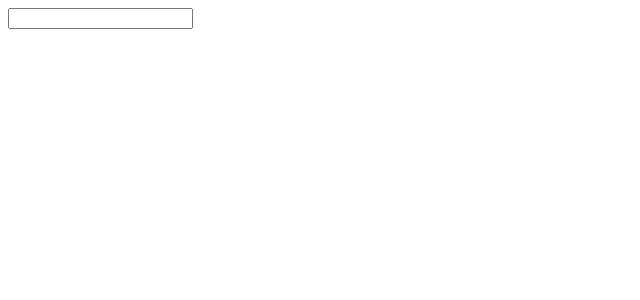
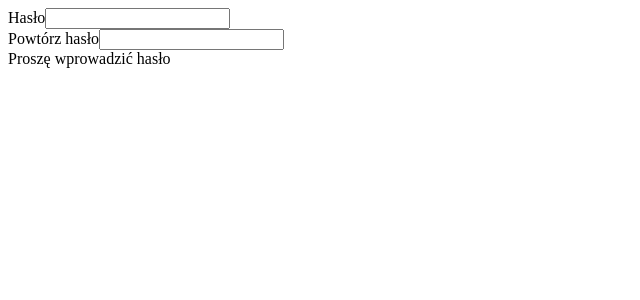
Before and after one commit to Ablaszak/WDAI, a React (Vite) app in the folder lab5-project/: page / in a window 1280 px wide. Shown: the top 300 px of the page, without its empty margins (0-640 px from the left). Built offline with nearby package versions, Linux system fonts and the light colour scheme.

Commit message:
finished 3.2

```diff
--- a/lab5-project/src/App.tsx
+++ b/lab5-project/src/App.tsx
@@ -1,7 +1,7 @@
-import Formularz from "./components/formularze/Formularz.tsx";
+import Haslo from "./components/formularze/Haslo.tsx";
 
 function App() {
-    return <Formularz/>;
+    return <Haslo/>;
 }
 
 export default App
--- /dev/null
+++ b/lab5-project/src/components/formularze/Haslo.tsx
@@ -0,0 +1,29 @@
+import {useState} from "react";
+
+function divTxt([h1, h2] : [string, string]){
+    if(h1 == '' || h2 == '')
+        return "Proszę wprowadzić hasło";
+    if(h1 != h2)
+        return "Hasła nie są zgodne"
+    return ""
+}
+
+export default function Haslo(){
+    const[H1, setH1] = useState('');
+    const[H2, setH2] = useState('');
+
+    return (<>
+        <label>
+            Hasło
+            <input
+                onChange = {fun => setH1(fun.target.value)}
+            />
+            <br></br>
+            Powtórz hasło
+            <input
+                onChange = {fun => setH2(fun.target.value)}
+            />
+        </label>
+        <div>{divTxt([H1, H2])}</div>
+    </>)
+}
```
